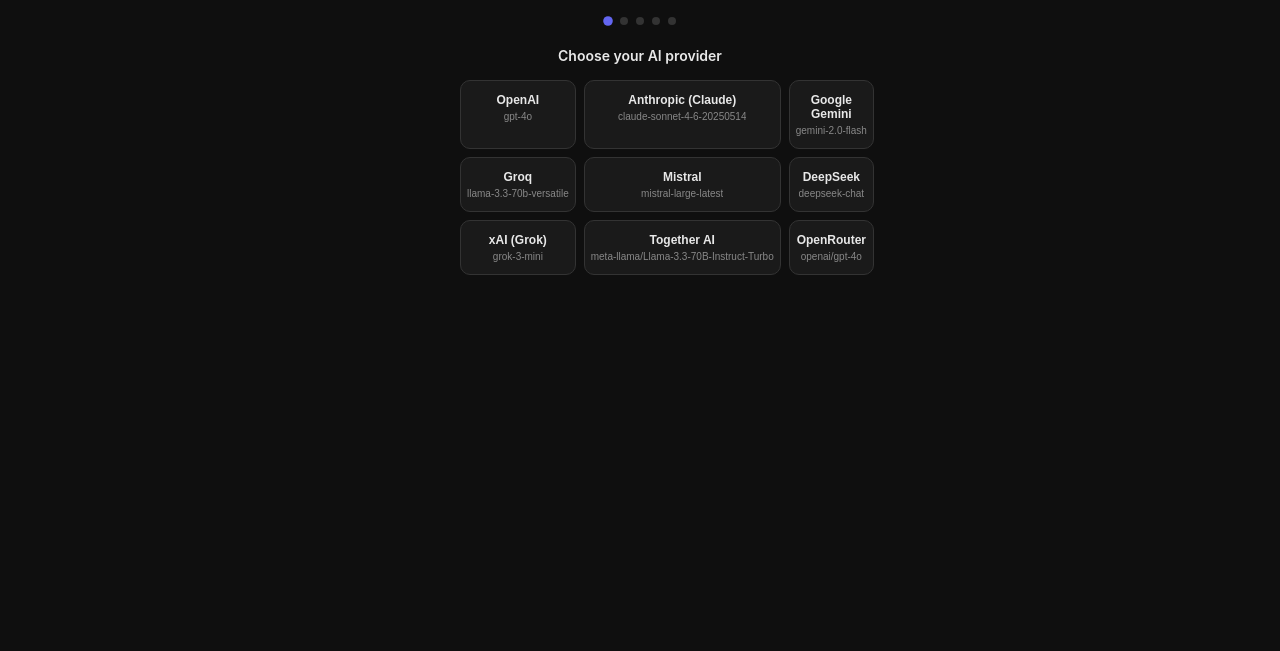
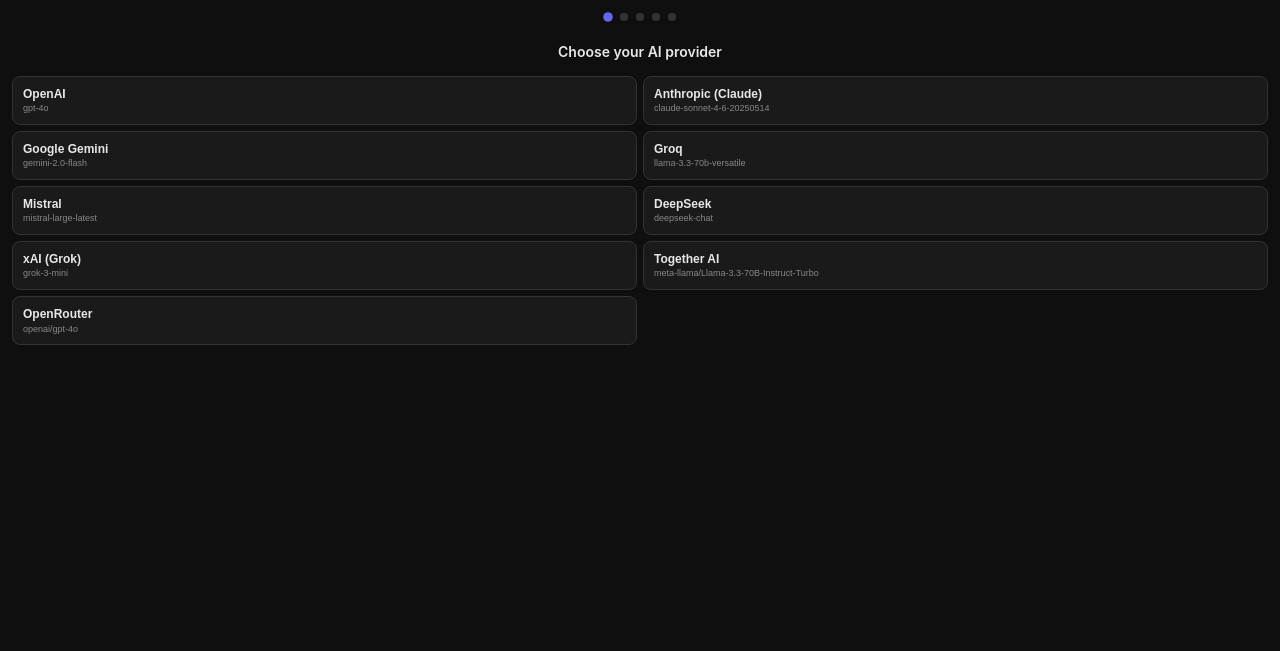
Before and after one commit to manas15/heysurf, a website built with webpack: page src/sidepanel/index.html in a window 1280 px wide. Shown: the part 149-800 px from the top of the page. Built offline with nearby package versions, Linux system fonts and the light colour scheme; some packages are replaced by stand-ins of ours.

Commit message:
Fix onboarding layout for narrow side panel — 2-column grid, no overflow

```diff
--- a/src/sidepanel/styles.css
+++ b/src/sidepanel/styles.css
@@ -606,8 +606,11 @@
   display: flex;
   flex-direction: column;
   align-items: center;
-  padding: 24px 16px;
+  padding: 20px 12px;
   min-height: 100%;
+  box-sizing: border-box;
+  width: 100%;
+  overflow-x: hidden;
 }
 
 .onboarding-header {
@@ -663,7 +666,6 @@
 /* Step Content */
 .step-content {
   width: 100%;
-  max-width: 360px;
 }
 
 .step-title {
@@ -676,31 +678,32 @@
 /* Provider Grid */
 .provider-grid {
   display: grid;
-  grid-template-columns: 1fr 1fr 1fr;
-  gap: 8px;
+  grid-template-columns: 1fr 1fr;
+  gap: 6px;
   margin-bottom: 16px;
+  width: 100%;
 }
 
 .provider-card {
   display: flex;
   flex-direction: column;
-  align-items: center;
-  gap: 4px;
-  padding: 12px 6px;
+  align-items: flex-start;
+  gap: 2px;
+  padding: 10px 10px;
   background: var(--surface);
   border: 1px solid var(--border);
-  border-radius: 10px;
+  border-radius: 8px;
   cursor: pointer;
-  transition: border-color 0.2s, background 0.2s, transform 0.15s;
+  transition: border-color 0.2s, background 0.2s;
   color: var(--text);
   font-size: 12px;
-  text-align: center;
+  text-align: left;
+  min-width: 0;
 }
 
 .provider-card:hover {
   border-color: var(--primary);
   background: var(--surface-2);
-  transform: translateY(-1px);
 }
 
 .provider-card.selected {
@@ -712,15 +715,17 @@
 .provider-name {
   font-weight: 600;
   font-size: 12px;
+  line-height: 1.2;
 }
 
 .provider-model {
   color: var(--text-muted);
-  font-size: 10px;
+  font-size: 9px;
   overflow: hidden;
   text-overflow: ellipsis;
   white-space: nowrap;
   max-width: 100%;
+  line-height: 1.2;
 }
 
 /* API Key Section */
@@ -813,7 +818,7 @@
 /* ---- Onboarding Chat Conversation ---- */
 .chat-conversation {
   width: 100%;
-  max-width: 360px;
+  max-width: 100%;
   flex: 1;
   overflow-y: auto;
   display: flex;
@@ -847,7 +852,7 @@
 
 .onboard-input-area {
   width: 100%;
-  max-width: 360px;
+  max-width: 100%;
   display: flex;
   flex-direction: column;
   gap: 8px;
```
